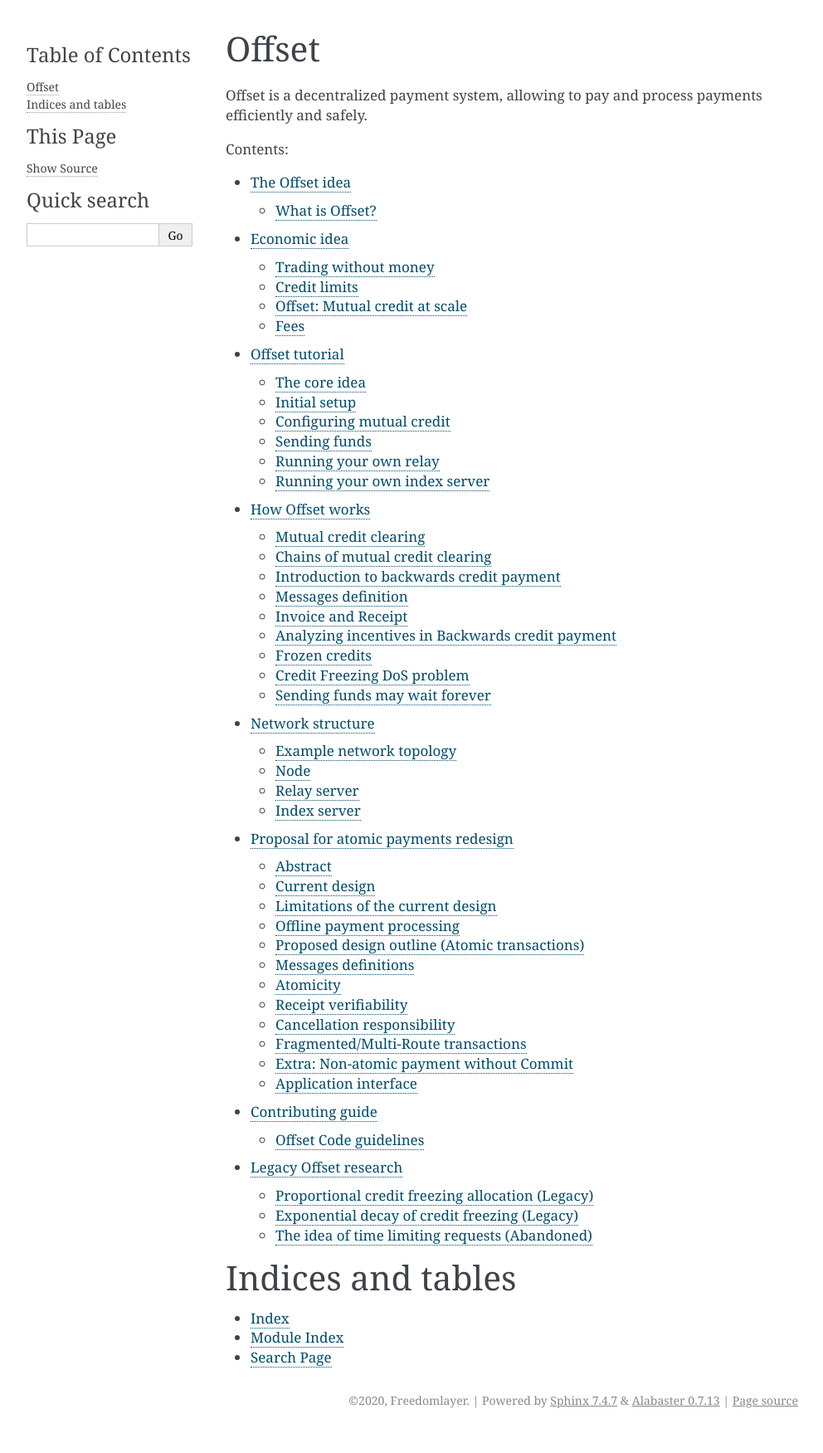
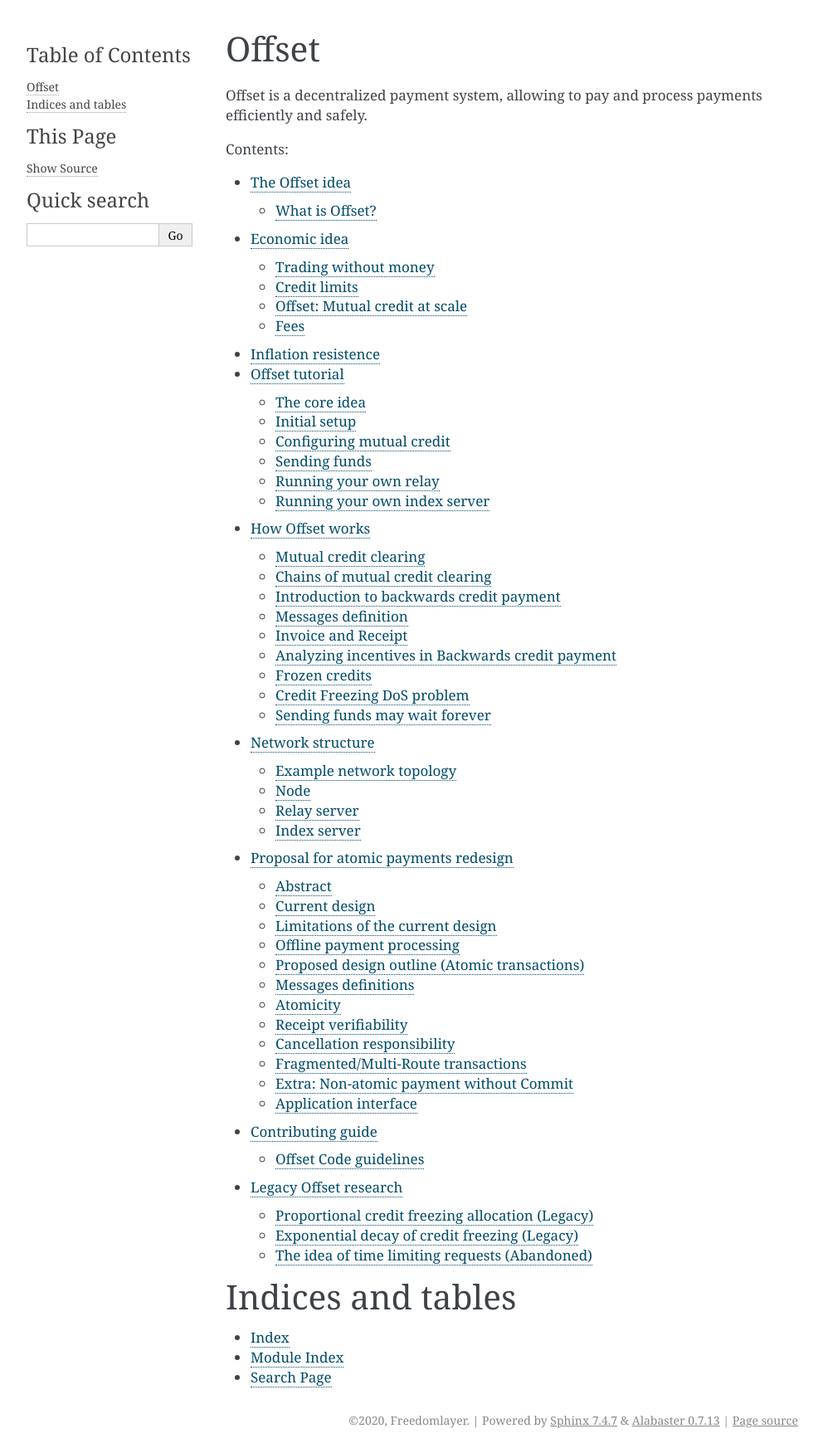
Before and after one commit to freedomlayer/offset_docs, a Sphinx documentation site: the page built from docs/source/index.rst, in a window 1280 px wide. Shown: the whole page at 83% size, without its empty margins (148-1140 px from the left). Built offline with Sphinx 7.4.7, drawn with Linux system fonts in a browser that asks for light colours; before the commit the page ends 1727 px from its top, so only the background shows below that.

Commit message:
doc: New inflation resistence doc page

```diff
--- a/docs/source/index.rst
+++ b/docs/source/index.rst
@@ -10,6 +10,7 @@
 
    offset_idea
    economic
+   inflation
    tutorial
    theory
    network
--- /dev/null
+++ b/docs/source/inflation.rst
@@ -0,0 +1,2 @@
+Inflation resistence
+====================
```
